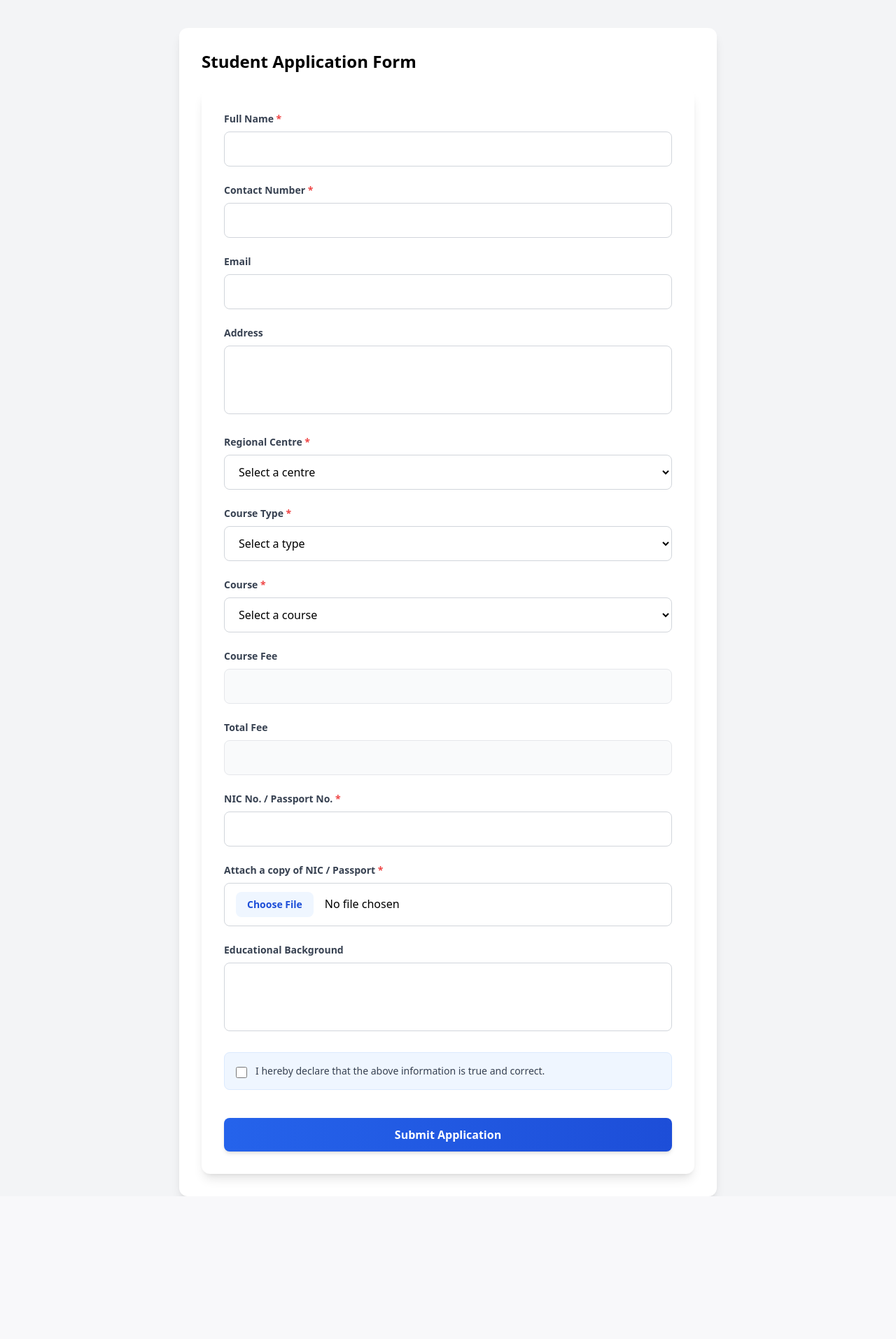
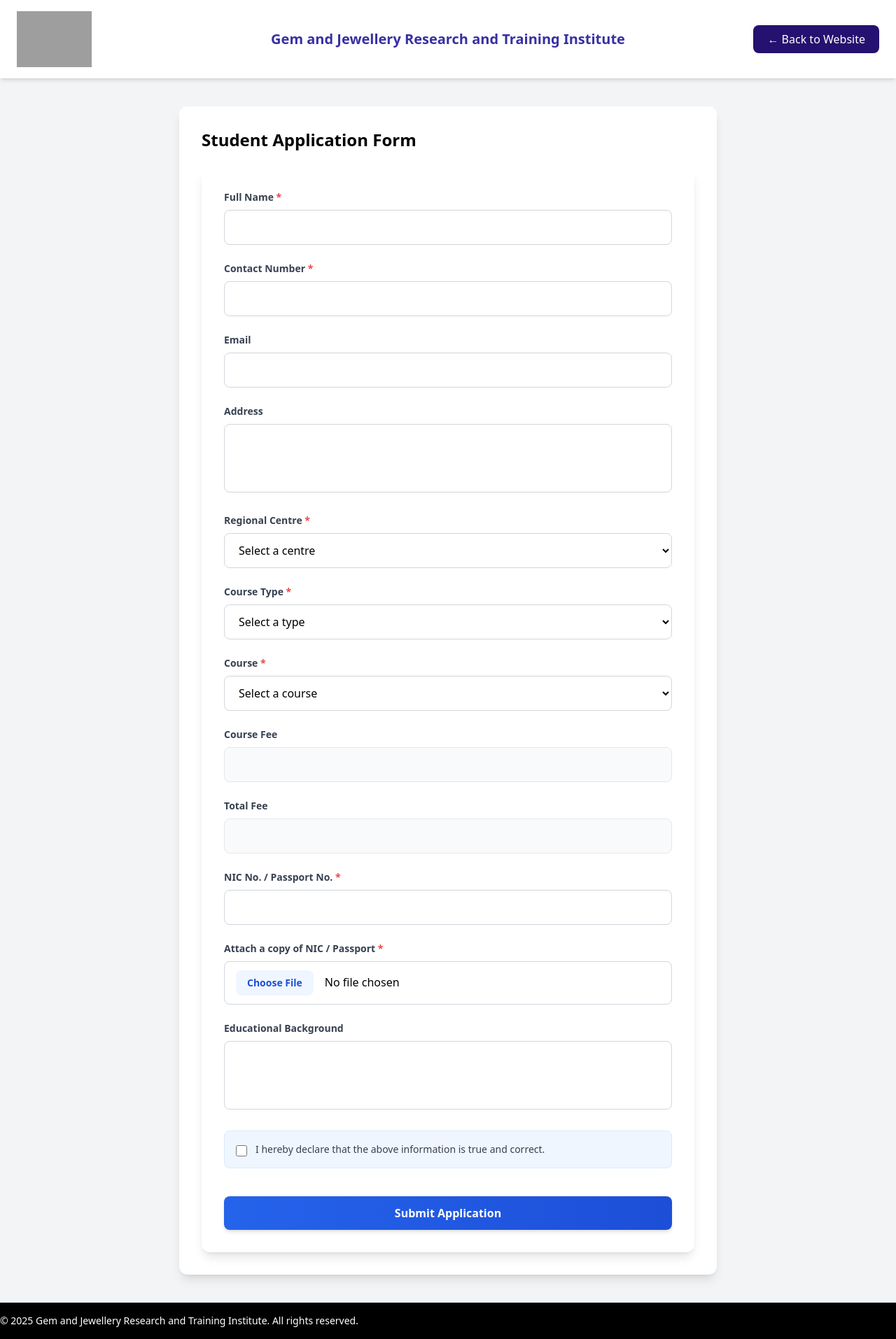
Before and after one commit to Yohaniii25/CoursePay, a PHP site: page / in a window 1280 px wide. Shown: the whole page at 70% size. Before the commit the page ends 1710 px from the top, so only its background shows below. Run offline with PHP 8.4, Linux system fonts and the light colour scheme; some libraries are stand-ins or nearby versions; grey boxes are pictures that could not be loaded.

Commit message:
completed the index page

```diff
--- a/admin/pages/dashboard.php
+++ b/admin/pages/dashboard.php
@@ -146,7 +146,7 @@ $result = $conn->query($sql);
                                             Checked
                                         </button>
                                     <?php else: ?>
-                                        <form method="POST" action="mark_checked.php" class="inline">
+                                        <form method="POST" action="marked_checked.php" class="inline">
                                             <input type="hidden" name="student_id" value="<?= $row['student_id'] ?>">
                                             <button type="submit" class="inline-flex items-center px-4 py-2 text-xs font-semibold rounded-lg bg-gray-200 text-gray-700 hover:bg-purple-600 hover:text-white transition">
                                                 Mark as Checked
--- a/index.php
+++ b/index.php
@@ -9,6 +9,29 @@
 </head>
 
 <body class="bg-gray-100">
+
+
+<header class="bg-white shadow-md py-4 px-6 flex items-center justify-between relative">
+
+    <div class="flex items-center">
+        <img src="https://sltdigital.site/gem/wp-content/uploads/2025/06/GJRT-1.png"
+            alt="Gem and Jewellery Research and Training Institute Logo"
+            class="h-20 w-auto">
+    </div>
+
+
+    <h1 class="text-xl font-semibold text-indigo-800 text-center absolute left-1/2 transform -translate-x-1/2">
+        Gem and Jewellery Research and Training Institute
+    </h1>
+
+
+    <a href="https://sltdigital.site/gem/"
+        class="bg-[#25116F] text-white px-5 py-2 rounded-lg hover:opacity-90 transition">
+        ← Back to Website
+    </a>
+</header>
+
+
 
     <div class="max-w-3xl mx-auto mt-10 bg-white shadow-lg rounded-xl p-8">
         <h1 class="text-2xl font-bold mb-6">Student Application Form</h1>
@@ -164,6 +187,10 @@
             </div>
         </form>
     </div>
+
+    <footer class="bg-black text-white text-sm py-4 text-left mt-10">
+        © 2025 Gem and Jewellery Research and Training Institute. All rights reserved.
+    </footer>
     <script>
         const courseData = {
             "Head Office - Kaduwela": {
```
Also changed, not shown: admin/pages/marked_checked.php (+7 -2 lines).
